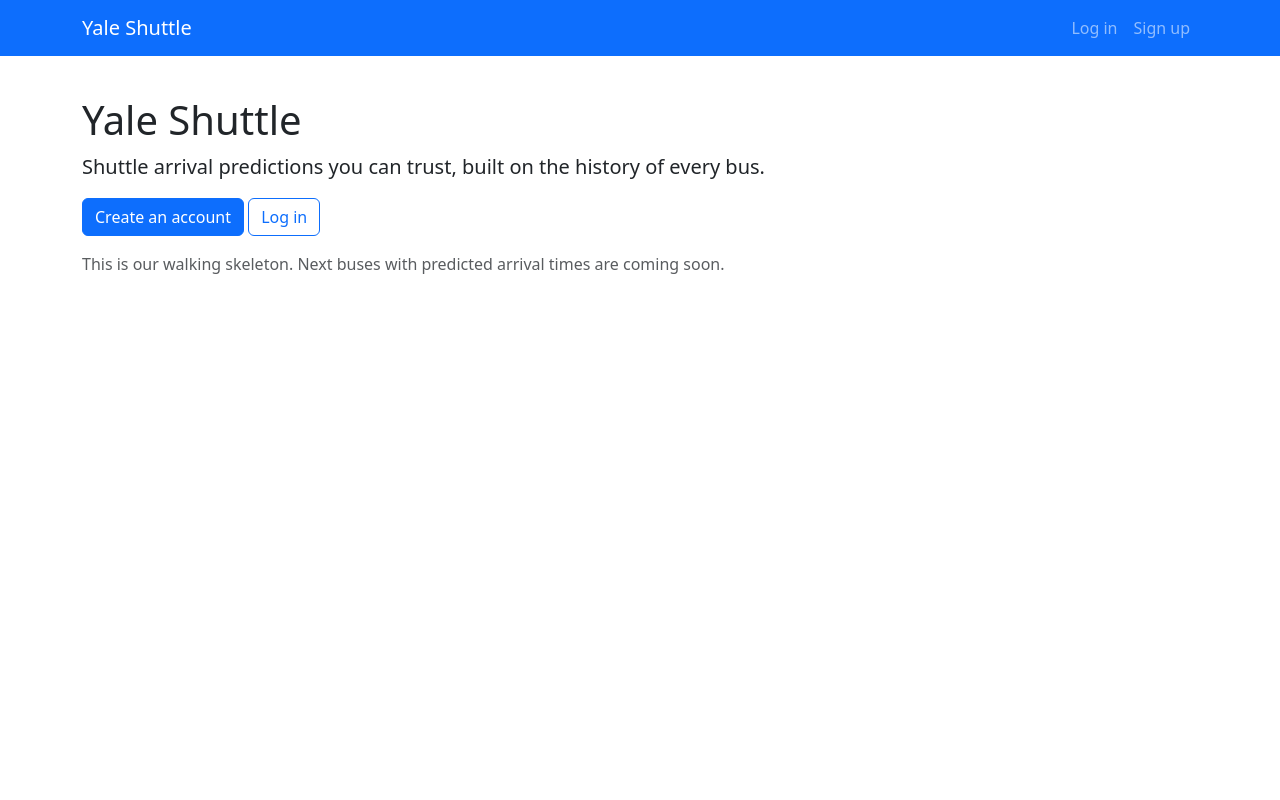
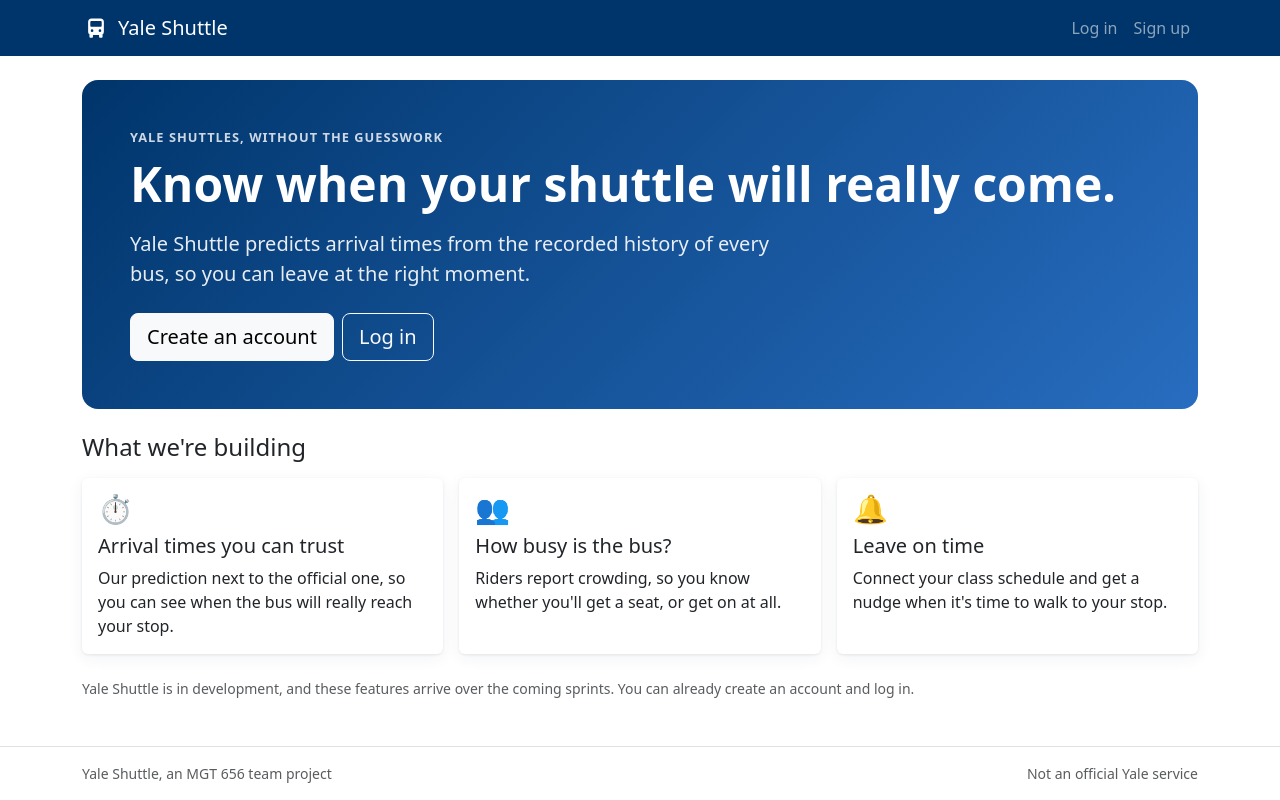
Before and after one commit to vchen017/project-yale-shuttle, a Django app: page / in a window 1280 px wide. Run offline with Django 5.2, Linux system fonts and the light colour scheme.

Commit message:
Polish the site for Sprint 1: home page, Yale blue, admin title, error pages
Closes #33.

Co-Authored-By: Claude Opus 5.5 <noreply@anthropic.com>

```diff
--- a/accounts/tests.py
+++ b/accounts/tests.py
@@ -14,6 +14,11 @@ class AccountTests(TestCase):
         self.assertRedirects(response, "/")
         self.assertContains(response, "newrider")
 
+    def test_sign_up_form_shows_one_short_line_of_password_rules(self):
+        response = self.client.get("/signup/")
+        self.assertContains(response, "At least 8 characters, not too common, and not only numbers.")
+        self.assertNotContains(response, "too similar")
+
     def test_log_in_and_out(self):
         get_user_model().objects.create_user("rider@example.com", password=PASSWORD)
         self.assertEqual(self.client.get("/login/").status_code, 200)
--- a/config/urls.py
+++ b/config/urls.py
@@ -1,5 +1,8 @@
 from django.contrib import admin
 from django.urls import include, path
+
+admin.site.site_header = admin.site.site_title = "Yale Shuttle admin"
+admin.site.index_title = "Manage Yale Shuttle"
 
 urlpatterns = [
     path("admin/", admin.site.urls),
--- a/core/static/core/app.css
+++ b/core/static/core/app.css
@@ -1,3 +1,43 @@
+/* Yale blue on top of Bootstrap's defaults. */
+:root {
+  --ys-blue: #00356b;
+  --ys-blue-dark: #00264d;
+  --ys-blue-medium: #286dc0;
+  --bs-primary: var(--ys-blue);
+  --bs-primary-rgb: 0, 53, 107;
+  --bs-link-color: var(--ys-blue-medium);
+  --bs-link-color-rgb: 40, 109, 192;
+  --bs-link-hover-color: var(--ys-blue);
+  --bs-link-hover-color-rgb: 0, 53, 107;
+}
+.btn-primary {
+  --bs-btn-bg: var(--ys-blue);
+  --bs-btn-border-color: var(--ys-blue);
+  --bs-btn-hover-bg: var(--ys-blue-dark);
+  --bs-btn-hover-border-color: var(--ys-blue-dark);
+  --bs-btn-active-bg: var(--ys-blue-dark);
+  --bs-btn-active-border-color: var(--ys-blue-dark);
+  --bs-btn-disabled-bg: var(--ys-blue);
+  --bs-btn-disabled-border-color: var(--ys-blue);
+}
+.btn-outline-primary {
+  --bs-btn-color: var(--ys-blue);
+  --bs-btn-border-color: var(--ys-blue);
+  --bs-btn-hover-bg: var(--ys-blue);
+  --bs-btn-hover-border-color: var(--ys-blue);
+  --bs-btn-active-bg: var(--ys-blue);
+  --bs-btn-active-border-color: var(--ys-blue);
+}
+
+/* Home page */
+.hero { background: linear-gradient(135deg, var(--ys-blue) 0%, var(--ys-blue-medium) 100%); color: #fff; }
+.hero .lead { max-width: 40rem; opacity: 0.9; }
+.hero-kicker { font-size: 0.8rem; font-weight: 600; letter-spacing: 0.08em; text-transform: uppercase; opacity: 0.8; }
+.feature { border: 0; box-shadow: 0 1px 3px rgba(0, 0, 0, 0.08), 0 4px 16px rgba(0, 53, 107, 0.06); }
+.feature-icon { font-size: 1.75rem; line-height: 1; margin-bottom: 0.75rem; }
+
+.site-footer { border-top: 1px solid var(--bs-border-color); }
+
 /* Django's plain form fields, styled to match Bootstrap. */
 .form-stack > div { margin-bottom: 0.75rem; }
 .form-stack label { display: block; margin-bottom: 0.25rem; font-weight: 500; }
--- a/core/urls.py
+++ b/core/urls.py
@@ -4,4 +4,5 @@ from . import views
 
 urlpatterns = [
     path("", views.home, name="home"),
+    path("favicon.ico", views.favicon),
 ]
--- a/core/views.py
+++ b/core/views.py
@@ -1,5 +1,11 @@
-from django.shortcuts import render
+from django.shortcuts import redirect, render
+from django.templatetags.static import static
 
 
 def home(request):
     return render(request, "core/home.html")
+
+
+def favicon(request):
+    """Browsers and bots ask for /favicon.ico; send them to our SVG icon."""
+    return redirect(static("core/favicon.svg"), permanent=True)
--- a/templates/base.html
+++ b/templates/base.html
@@ -4,14 +4,18 @@
   <meta charset="utf-8">
   <meta name="viewport" content="width=device-width, initial-scale=1">
   <title>{% block title %}Yale Shuttle{% endblock %}</title>
+  <meta name="theme-color" content="#00356b">
+  <link rel="icon" href="{% static 'core/favicon.svg' %}" type="image/svg+xml">
   <link rel="stylesheet" href="https://cdn.jsdelivr.net/npm/bootstrap@5.3.3/dist/css/bootstrap.min.css"
         integrity="sha384-QWTKZyjpPEjISv5WaRU9OFeRpok6YctnYmDr5pNlyT2bRjXh0JMhjY6hW+ALEwIH" crossorigin="anonymous">
   <link rel="stylesheet" href="{% static 'core/app.css' %}">
 </head>
-<body>
+<body class="d-flex flex-column min-vh-100">
   <nav class="navbar navbar-expand-sm bg-primary" data-bs-theme="dark">
     <div class="container">
-      <a class="navbar-brand" href="{% url 'home' %}">Yale Shuttle</a>
+      <a class="navbar-brand d-flex align-items-center gap-2" href="{% url 'home' %}">
+        <img src="{% static 'core/favicon.svg' %}" alt="" width="28" height="28">Yale Shuttle
+      </a>
       <button class="navbar-toggler" type="button" data-bs-toggle="collapse" data-bs-target="#nav"
               aria-controls="nav" aria-expanded="false" aria-label="Menu">
         <span class="navbar-toggler-icon"></span>
@@ -37,9 +41,15 @@
       </div>
     </div>
   </nav>
-  <main class="container py-4">
+  <main class="container py-4 flex-grow-1">
     {% block content %}{% endblock %}
   </main>
+  <footer class="site-footer py-3">
+    <div class="container small text-body-secondary d-flex flex-wrap justify-content-between gap-2">
+      <span>Yale Shuttle, an MGT 656 team project</span>
+      <span>Not an official Yale service</span>
+    </div>
+  </footer>
   <script src="https://cdn.jsdelivr.net/npm/bootstrap@5.3.3/dist/js/bootstrap.bundle.min.js"
           integrity="sha384-YvpcrYf0tY3lHB60NNkmXc5s9fDVZLESaAA55NDzOxhy9GkcIdslK1eN7N6jIeHz" crossorigin="anonymous"></script>
 </body>
--- a/templates/core/home.html
+++ b/templates/core/home.html
@@ -1,16 +1,54 @@
 {% extends "base.html" %}
 {% block content %}
-<div class="py-3">
-  <h1 class="display-6">Yale Shuttle</h1>
-  <p class="lead">Shuttle arrival predictions you can trust, built on the history of every bus.</p>
+<section class="hero rounded-4 p-4 p-md-5 mb-4">
+  <p class="hero-kicker mb-2">Yale shuttles, without the guesswork</p>
+  <h1 class="display-5 fw-bold mb-3">Know when your shuttle will really come.</h1>
+  <p class="lead mb-4">Yale Shuttle predicts arrival times from the recorded history of every bus, so you can leave at the right moment.</p>
   {% if user.is_authenticated %}
-    <p>You're logged in as <strong>{{ user.username }}</strong>{% if user.is_staff %} (admin){% endif %}.</p>
+    <p class="fs-5 mb-0">
+      Welcome back, <strong>{{ user.username }}</strong>.
+      {% if user.is_staff %}<a class="link-light" href="{% url 'admin:index' %}">Open the admin</a>{% endif %}
+    </p>
   {% else %}
-    <p>
-      <a class="btn btn-primary" href="{% url 'signup' %}">Create an account</a>
-      <a class="btn btn-outline-primary" href="{% url 'login' %}">Log in</a>
-    </p>
+    <div class="d-flex flex-wrap gap-2">
+      <a class="btn btn-light btn-lg" href="{% url 'signup' %}">Create an account</a>
+      <a class="btn btn-outline-light btn-lg" href="{% url 'login' %}">Log in</a>
+    </div>
   {% endif %}
-  <p class="text-body-secondary">This is our walking skeleton. Next buses with predicted arrival times are coming soon.</p>
+</section>
+
+<h2 class="h4 mb-3">What we're building</h2>
+<div class="row g-3 mb-4">
+  <div class="col-md-4">
+    <div class="card feature h-100">
+      <div class="card-body">
+        <div class="feature-icon" aria-hidden="true">⏱️</div>
+        <h3 class="h5 card-title">Arrival times you can trust</h3>
+        <p class="card-text">Our prediction next to the official one, so you can see when the bus will really reach your stop.</p>
+      </div>
+    </div>
+  </div>
+  <div class="col-md-4">
+    <div class="card feature h-100">
+      <div class="card-body">
+        <div class="feature-icon" aria-hidden="true">👥</div>
+        <h3 class="h5 card-title">How busy is the bus?</h3>
+        <p class="card-text">Riders report crowding, so you know whether you'll get a seat, or get on at all.</p>
+      </div>
+    </div>
+  </div>
+  <div class="col-md-4">
+    <div class="card feature h-100">
+      <div class="card-body">
+        <div class="feature-icon" aria-hidden="true">🔔</div>
+        <h3 class="h5 card-title">Leave on time</h3>
+        <p class="card-text">Connect your class schedule and get a nudge when it's time to walk to your stop.</p>
+      </div>
+    </div>
+  </div>
 </div>
+
+<p class="text-body-secondary small mb-0">
+  Yale Shuttle is in development, and these features arrive over the coming sprints. You can already create an account and log in.
+</p>
 {% endblock %}
```
Also changed, not shown: accounts/forms.py (+7 -0 lines), core/tests.py (+23 -3 lines), docs/mgt656/sprints/sprint-1.md (+11 -3 lines), templates/404.html (added, +10 -0 lines), templates/500.html (added, +22 -0 lines), README.md, core/static/core/favicon.svg (added), 1 other file.
